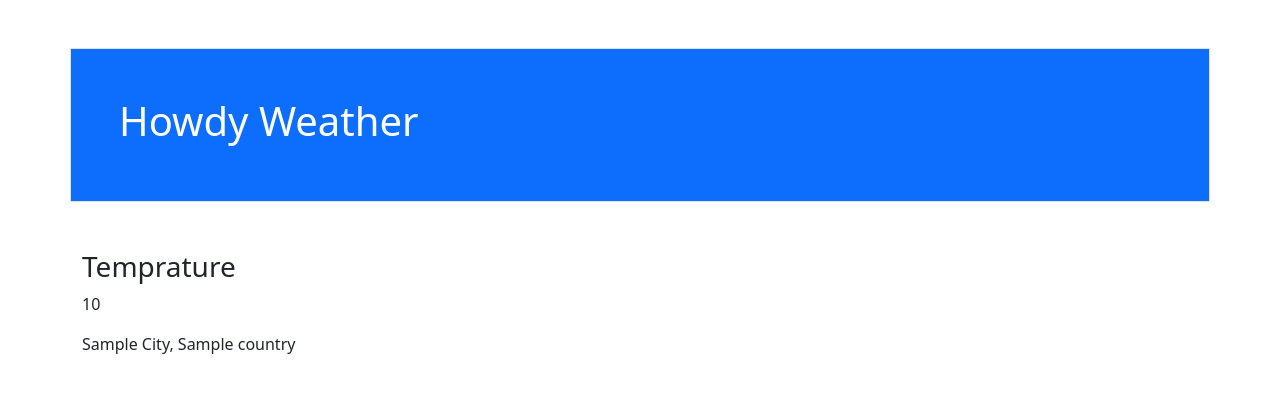
After one commit to annan-dejene/Howdy-Weather, a Flask app: template templates/display_temprature.html in a window 1280 px wide. The commit adds this page. Shown: the top 393 px of the page. Run offline with Flask 2, Linux system fonts and the light colour scheme; the template is opened without the code that fills it: most values are stand-ins (such as "Sample title", 1, 10 or a date in 2020).

Commit message:
Added html to display temprature

```diff
--- /dev/null
+++ b/templates/display_temprature.html
@@ -0,0 +1,29 @@
+<!DOCTYPE html>
+<html lang="en">
+<head>
+  <meta charset="UTF-8">
+    <meta http-equiv="X-UA-Compatible" content="IE=edge">
+    <meta name="viewport" content="width=device-width, initial-scale=1.0">
+    <link href="https://cdn.jsdelivr.net/npm/bootstrap@5.3.2/dist/css/bootstrap.min.css" rel="stylesheet">
+    <title>Howdy Weather</title>
+  </head>
+<body>
+  <header class="container p-5 bg-primary border my-5">
+    <h1><a href="/" class="text-white text-decoration-none">Howdy Weather</a></h1>
+  </header>
+
+  <main>
+    <div class="container">
+      {% if temp %}
+        <h3>Temprature</h3>
+        <p>{{ temp }}</p>
+        <p>{{ city.title() }}, {{ country }}</p>
+      {% else %}
+        <h3>Invalid Input!</h3>
+      {% endif %}
+    </div>
+  </main>
+
+  <script src="https://cdn.jsdelivr.net/npm/bootstrap@5.3.2/dist/js/bootstrap.bundle.min.js"></script>
+</body>
+</html>
--- a/templates/index.html
+++ b/templates/index.html
@@ -17,7 +17,6 @@
       <form method="POST">
         <label for="city"></label>
         <input type="text" name="city" id="city" placeholder="Enter city" required>
-
         <button type="submit" class="btn btn-outline-primary btn-sm">Show Weather!</button>
       </form>
     </div>
```
